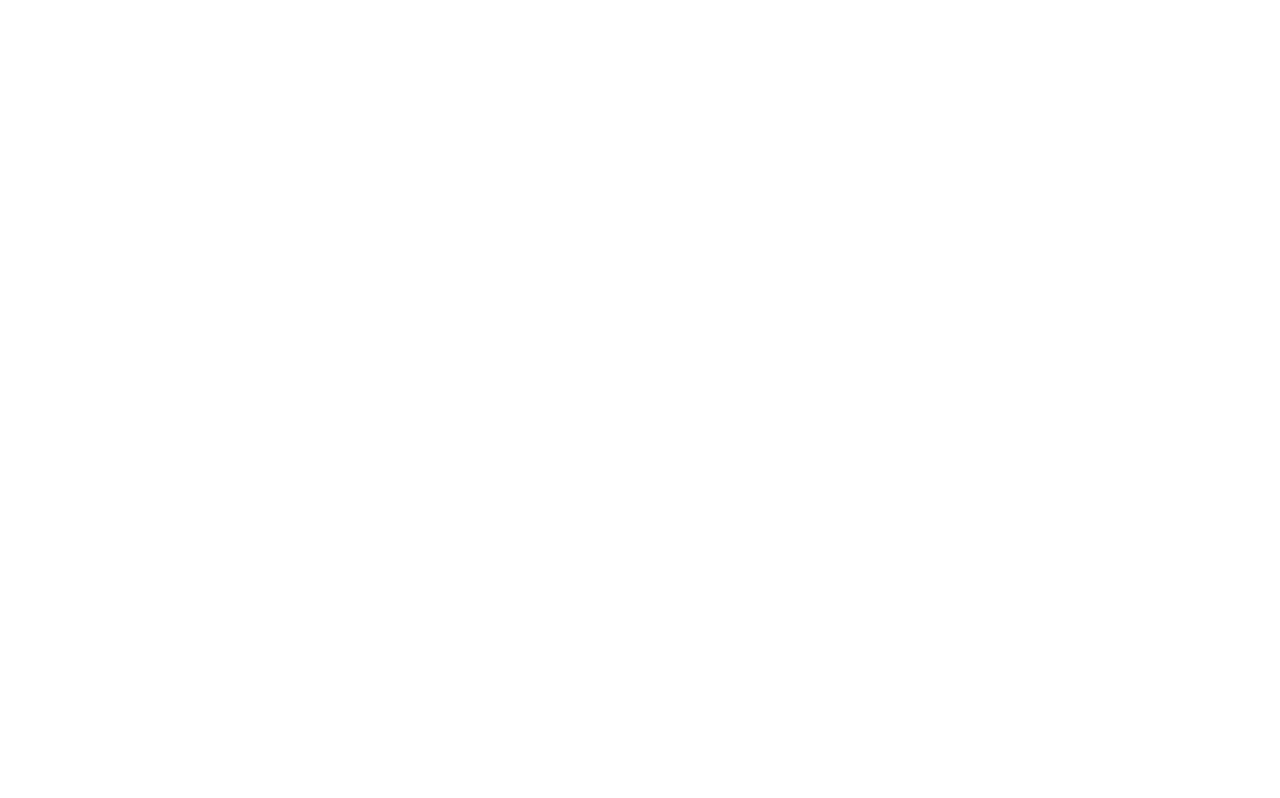
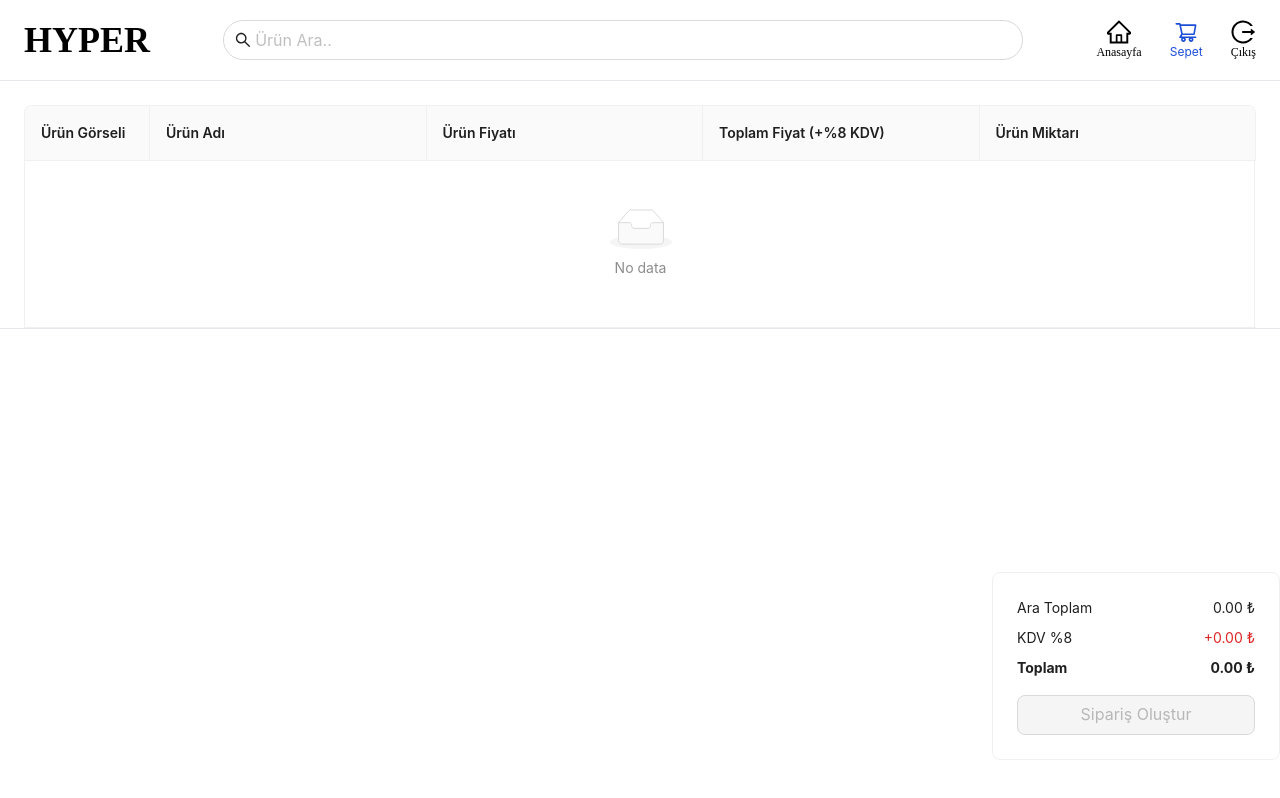
Before and after one commit to batuhangokalp/hyper-case, a React (Create React App) app: page /cart in a window 1280 px wide. Built offline with nearby package versions, Linux system fonts and the light colour scheme; sample sign-in values are in the browser's storage; the HTML template or start-up script is replaced by a standard one.

Commit message:
edited all components and added lazy loading

```diff
--- a/src/App.jsx
+++ b/src/App.jsx
@@ -1,15 +1,18 @@
 import { BrowserRouter, Routes, Route, Navigate } from "react-router-dom";
-import Login from "./pages/Auth/Login";
-import Home from "./pages/Home";
-import Cart from "./pages/Cart";
-import Bill from "./pages/Bill";
-import Register from "./pages/Auth/Register";
+import { Suspense, lazy } from "react";
+
+const Login = lazy(() => import("./pages/Auth/Login"));
+const Register = lazy(() => import("./pages/Auth/Register"));
+const Home = lazy(() => import("./pages/Home"));
+const Cart = lazy(() => import("./pages/Cart"));
+const Bill = lazy(() => import("./pages/Bill"));
 
 function App() {
   const storedAuth = JSON.parse(localStorage.getItem("storedUser"));
 
   return (
     <BrowserRouter>
+      <Suspense fallback={<div>Yükleniyor...</div>}>
         <Routes>
           {storedAuth ? (
             <>
@@ -26,6 +29,7 @@
             </>
           )}
         </Routes>
+      </Suspense>
     </BrowserRouter>
   );
 }
--- a/src/components/Auth/LoginForm.jsx
+++ b/src/components/Auth/LoginForm.jsx
@@ -29,7 +29,7 @@
 
   return (
     <div className="xl:px-20 px-10 xl:w-1/2 w-full flex flex-col h-full justify-center">
-      <h1 className="text-center text-5xl font-bold mb-2">LOGO</h1>
+      <h1 className="text-center text-5xl font-bold mb-2">HYPER</h1>
       <Spin
         spinning={loading}
         size="large"
--- a/src/components/Auth/RegisterForm.jsx
+++ b/src/components/Auth/RegisterForm.jsx
@@ -30,7 +30,7 @@
 
   return (
     <div className="xl:px-20 px-10 xl:w-1/2 w-full flex flex-col h-full justify-center relative">
-      <h1 className="text-center text-5xl font-bold mb-2">LOGO</h1>
+      <h1 className="text-center text-5xl font-bold mb-2">HYPER</h1>
       <Spin
         spinning={loading}
         size="large"
--- a/src/components/Cart/CartTotals.jsx
+++ b/src/components/Cart/CartTotals.jsx
@@ -32,7 +32,7 @@
                 <img
                   src={cartItem?.image}
                   alt={cartItem?.title}
-                  className="w-16 h-16 object-cover"
+                  className="w-16 h-16 object-contain"
                 />
                 <div className="flex flex-col ml-2">
                   <b className="max-w-[150px] truncate">{cartItem?.title}</b>
--- a/src/components/Cart/CreateBill.jsx
+++ b/src/components/Cart/CreateBill.jsx
@@ -1,9 +1,7 @@
 import { Button, Card, Form, Input, message, Modal, Select } from "antd";
-import axios from "axios";
+import { clearCart } from "../../redux/cartSlice";
 import { useDispatch } from "react-redux";
-import { clearCartAsync } from "../../redux/cartSlice";
-
-const API_URL = process.env.REACT_APP_API_URL;
+import { useNavigate } from "react-router-dom";
 
 const CreateBill = ({
   isModalOpen,
@@ -11,31 +9,17 @@
   getTotalPrice,
   KDV,
   cartItems,
-  userId,
 }) => {
   const [form] = Form.useForm();
   const dispatch = useDispatch();
+  const navigate = useNavigate();
 
-  const onFinish = async (values) => {
-    try {
-      const response = await axios.post(`${API_URL}/api/bills`, {
-        customerName: values.customerName,
-        phoneNumber: values.phoneNumber,
-        paymentMethod: values.paymentMethod,
-        cartItems: cartItems,
-        subTotal: getTotalPrice(),
-        tax: KDV,
-        totalAmount: getTotalPrice() + KDV,
-      });
-      if (response.status === 201) {
-        message.success("Sipariş başarıyla oluşturuldu");
-        form.resetFields();
-        setIsModalOpen(false);
-        dispatch(clearCartAsync(userId));
-      }
-    } catch (error) {
-      message.error(error.response.data.message);
-    }
+  const onFinish = async () => {
+    form.resetFields();
+    setIsModalOpen(false);
+    message.success("Sipariş başarıyla oluşturuldu");
+    dispatch(clearCart());
+    navigate("/");
   };
   return (
     <Modal
--- a/src/components/Header/Header.jsx
+++ b/src/components/Header/Header.jsx
@@ -4,8 +4,6 @@
   SearchOutlined,
   HomeOutlined,
   ShoppingCartOutlined,
-  CopyOutlined,
-  UserOutlined,
   LogoutOutlined,
 } from "@ant-design/icons";
 import { useSelector } from "react-redux";
@@ -26,7 +24,7 @@
       <header className="py-4 px-6 flex justify-between items-center gap-10">
         <div className="logo">
           <Link to={"/"}>
-            <h2 className="text-2xl font-bold md:text-4xl">LOGO</h2>
+            <h2 className="text-2xl font-bold md:text-4xl">HYPER</h2>
           </Link>
         </div>
         <div
@@ -51,7 +49,7 @@
             }`}
           >
             <HomeOutlined className="header-link-icon" />
-            <span className="header-link-span ">Ana Sayfa</span>
+            <span className="header-link-span ">Anasayfa</span>
           </Link>
           <Badge count={cartItems?.length} className="md:flex hidden">
             <Link
@@ -64,25 +62,6 @@
               <span className="header-link-span ">Sepet</span>
             </Link>
           </Badge>
-
-          <Link
-            to={"/bills"}
-            className={`header-link ${
-              pathname === "/bills" && "active-header-link"
-            }`}
-          >
-            <CopyOutlined className="header-link-icon" />
-            <span className="header-link-span ">Faturalar</span>
-          </Link>
-          <Link
-            to={"/customers"}
-            className={`header-link ${
-              pathname === "/customers" && "active-header-link"
-            }`}
-          >
-            <UserOutlined className="header-link-icon" />
-            <span className="header-link-span ">Müşteriler</span>
-          </Link>
           <Popconfirm
             title="Çıkış Yap"
             description="Çıkış yapmak istediğinize emin misiniz?"
--- a/src/pages/Cart.jsx
+++ b/src/pages/Cart.jsx
@@ -1,11 +1,120 @@
-import React from 'react'
+import { Button, Card, Table } from "antd";
+import { useState } from "react";
+import { useSelector } from "react-redux";
+import Header from "../components/Header/Header";
+import CreateBill from "../components/Cart/CreateBill";
+import CalculateQuantity from "../components/Products/CalculateQuantity";
 
 const Cart = () => {
+  const [isModalOpen, setIsModalOpen] = useState(false);
+
+  const cartItems = useSelector((state) => state.cart.items);
+
+  const columns = [
+    {
+      title: "Ürün Görseli",
+      key: "image",
+      width: "125px",
+      render: (text, record) =>
+        record?.image ? (
+          <img
+            src={record.image}
+            alt="img"
+            className="w-full h-16 object-contain"
+          />
+        ) : (
+          "Görsel Yok"
+        ),
+    },
+    {
+      title: "Ürün Adı",
+      key: "title",
+      render: (text, record) => record?.title || "Bilinmiyor",
+    },
+    {
+      title: "Ürün Fiyatı",
+      key: "price",
+      render: (text, record) =>
+        record?.price ? `${record?.price.toFixed(2)} ₺` : "Bilinmiyor",
+    },
+    {
+      title: "Toplam Fiyat (+%8 KDV)",
+      key: "totalPrice",
+      render: (text, record) => {
+        const price = record?.price || 0;
+        const quantity = record?.quantity || 0;
+        return `${(price * quantity * 1.08).toFixed(2)} ₺`;
+      },
+    },
+    {
+      title: "Ürün Miktarı",
+      dataIndex: "quantity",
+      key: "quantity",
+      render: (text, record) => (
+        <CalculateQuantity record={record} />
+      ),
+    },
+  ];
+
+  const getTotalPrice = () => {
+    return cartItems.reduce(
+      (total, item) =>
+        total + (item?.price || 0) * (item?.quantity || 0),
+      0
+    );
+  };
+
+  const KDV = (getTotalPrice() * 8) / 100;
   return (
-    <div>
+    <>
+      <Header />
+      <div className="px-6 overflow-y-auto max-h-[calc(100vh_-_300px)] border-b">
+        <Table
+          rowKey={(record) => record._id}
+          dataSource={cartItems}
+          columns={columns}
+          bordered
+          pagination={false}
+          scroll={{
+            x: 1200,
+            y: 300,
+          }}
+        />
+      </div>
+      <div className="cart-total flex justify-end mt-4 fixed bottom-10 right-0">
+        <Card className="w-72">
+          <div className="flex justify-between">
+            <span>Ara Toplam</span>
+            <span>{getTotalPrice()?.toFixed(2)} ₺</span>
+          </div>
+          <div className="flex justify-between my-2">
+            <span>KDV %8</span>
+            <span className="text-red-600">+{KDV.toFixed(2)} ₺</span>
+          </div>
+          <div className="flex justify-between">
+            <b>Toplam</b>
+            <b> {(getTotalPrice() + KDV).toFixed(2)} ₺</b>
+          </div>
+          <Button
+            className="mt-4 w-full"
+            type="primary"
+            size="large"
+            onClick={() => setIsModalOpen(true)}
+            disabled={cartItems.length < 1}
+          >
+            Sipariş Oluştur
+          </Button>
+        </Card>
+      </div>
+      <CreateBill
+        isModalOpen={isModalOpen}
+        setIsModalOpen={setIsModalOpen}
+        getTotalPrice={getTotalPrice}
+        KDV={KDV}
+        cartItems={cartItems}
+      />
+    </>
+  );
+};
 
-    </div>
-  )
-}
-
-export default Cart
+export default Cart;
--- a/src/redux/cartSlice.js
+++ b/src/redux/cartSlice.js
@@ -60,6 +60,5 @@
   },
 });
 
-export const { addToCart, removeFromCart, clearCart } =
-  cartSlice.actions;
+export const { addToCart, removeFromCart, clearCart } = cartSlice.actions;
 export default cartSlice.reducer;
```
Lines whose indentation alone changed are shown as unchanged.
